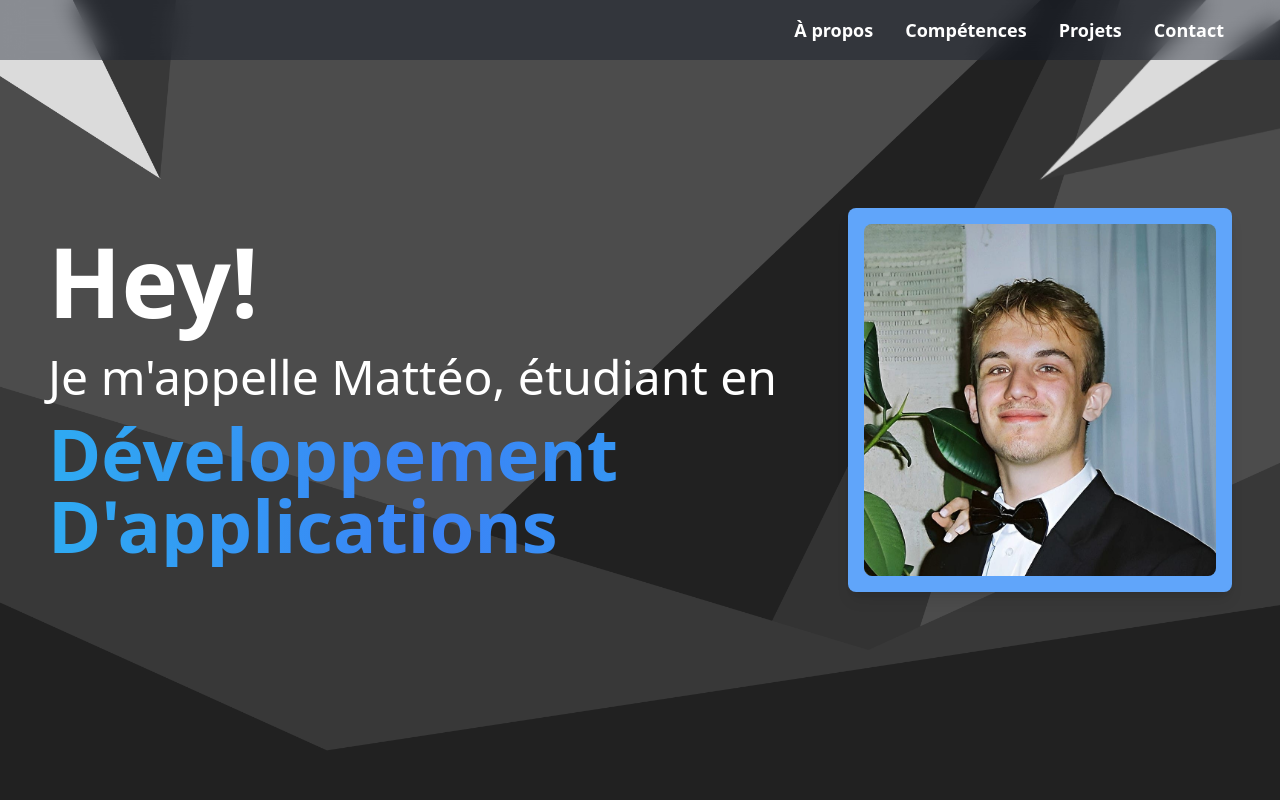
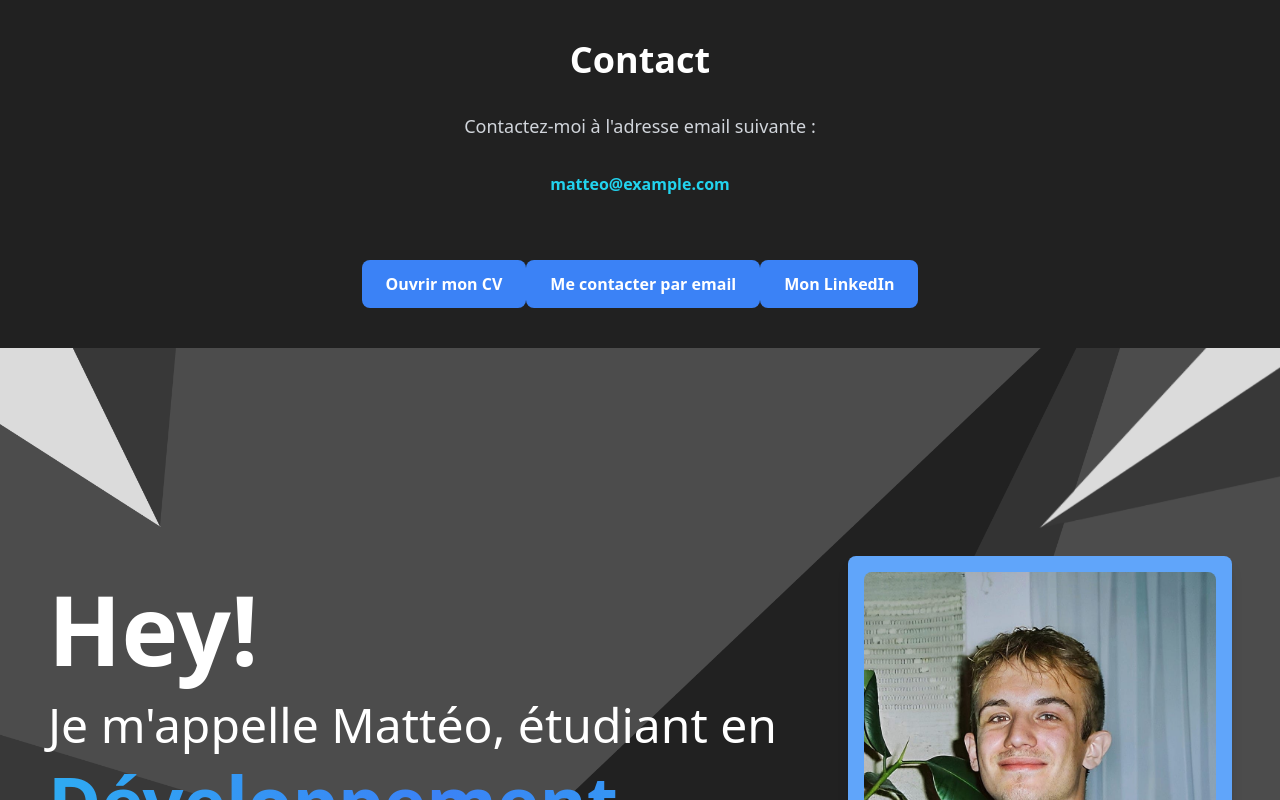
Before and after one commit to Eren225/Portfolio, a Vue app: page / in a window 1280 px wide. Shown: the top 800 px of the page. Built offline with nearby package versions, Linux system fonts and the light colour scheme.

Commit message:
rederect message

```diff
--- a/src/components/Navbar.vue
+++ b/src/components/Navbar.vue
@@ -1,91 +1,66 @@
 <template>
-  <nav class="navbar fixed top-0 left-0 bg-gray-900 bg-opacity-40 backdrop-blur-md z-50 p-4 w-full">
-    <!-- Menu hamburger pour les petits écrans -->
-    <div class="flex justify-between items-center md:hidden">
-      <h1 class="text-white font-bold text-xl">Menu</h1>
-      <button @click="isMenuOpen = !isMenuOpen" class="text-white">
-        <!-- Icône du menu hamburger -->
-        <img src="../components/icons/bars.png" alt="ouvrir menu"/>
-      </button>
+  <div class="text-center p-10">
+    <!-- Affichage "Site en construction" si sur mobile -->
+    <div v-if="isMobile">
+      <h1 class="text-4xl font-bold text-white mb-8">Site en construction</h1>
+      <p class="text-lg text-gray-300 mb-8">Vous allez être redirigé vers mon CV...</p>
     </div>
 
-    <!-- Liste des liens de navigation -->
-    <ul :class="{'block': isMenuOpen, 'hidden': !isMenuOpen}" class="md:flex justify-end space-x-8 pr-10 mt-4 md:mt-0 md:space-y-0 space-y-4 md:space-y-0 hidden">
-      <li><a href="#about" class="nav-link" @click.prevent="scrollToSection('about')">À propos</a></li>
-      <li><a href="#skills" class="nav-link" @click.prevent="scrollToSection('skills')">Compétences</a></li>
-      <li><a href="#projects" class="nav-link" @click.prevent="scrollToSection('projects')">Projets</a></li>
-      <li><a href="#contact" class="nav-link" @click.prevent="scrollToSection('contact')">Contact</a></li>
-    </ul>
-  </nav>
+    <!-- Affichage du contenu complet pour bureau (non mobile) -->
+    <div v-else>
+      <h1 class="text-4xl font-bold text-white mb-8">Contact</h1>
+      <p class="text-lg text-gray-300 mb-8">Contactez-moi à l'adresse email suivante :</p>
+      <a href="mailto:matteo@example.com" class="text-cyan-400 font-bold">matteo@example.com</a>
+
+      <!-- Boutons pour bureau -->
+      <div class="mt-10 space-y-6">
+        <!-- Bouton pour ouvrir le CV -->
+        <a href="/cv.pdf" target="_blank" class="bg-blue-500 hover:bg-blue-600 text-white font-bold py-3 px-6 rounded-lg transition-transform transform hover:scale-105 inline-block">
+          Ouvrir mon CV
+        </a>
+
+        <!-- Bouton pour envoyer un email -->
+        <a href="mailto:matteo@example.com" class="bg-blue-500 hover:bg-blue-600 text-white font-bold py-3 px-6 rounded-lg transition-transform transform hover:scale-105 inline-block">
+          Me contacter par email
+        </a>
+
+        <!-- Bouton pour LinkedIn -->
+        <a href="https://www.linkedin.com/in/yourprofile" target="_blank" class="bg-blue-500 hover:bg-blue-600 text-white font-bold py-3 px-6 rounded-lg transition-transform transform hover:scale-105 inline-block">
+          Mon LinkedIn
+        </a>
+      </div>
+    </div>
+  </div>
 </template>
 
 <script>
 export default {
-  name: 'Navbar',
+  name: 'Contact',
   data() {
     return {
-      isMenuOpen: false // Variable pour suivre l'état du menu hamburger
+      isMobile: false // Suivi si l'utilisateur est sur mobile
     };
   },
+  mounted() {
+    // Détecte si l'utilisateur est sur mobile
+    this.isMobile = this.detectMobile();
+
+    // Redirige vers le CV si l'utilisateur est sur mobile
+    if (this.isMobile) {
+      setTimeout(() => {
+        window.location.href = '/cv.pdf';
+      }, 3000); // Ajoute un délai de 3 secondes avant la redirection
+    }
+  },
   methods: {
-    scrollToSection(sectionId) {
-      const section = document.getElementById(sectionId);
-      if (section) {
-        const yOffset = -30; // Décalage de 10px pour laisser un espace
-        const y = section.getBoundingClientRect().top + window.scrollY + yOffset;
-
-        window.scrollTo({ top: y, behavior: 'smooth' });
-        this.isMenuOpen = false; // Ferme le menu après avoir cliqué sur un lien
-      }
+    // Fonction pour détecter si l'utilisateur est sur mobile
+    detectMobile() {
+      return /Android|webOS|iPhone|iPad|iPod|BlackBerry|IEMobile|Opera Mini/i.test(navigator.userAgent);
     }
   }
 }
 </script>
 
 <style scoped>
-/* Navbar occupe toute la largeur */
-.navbar {
-  width: 100%;
-  box-sizing: border-box;
-}
-
-.nav-link {
-  @apply text-white font-bold text-lg relative transition-colors duration-300 block md:inline-block; /* Block pour mobile, inline pour desktop */
-}
-
-.nav-link::after {
-  content: '';
-  position: absolute;
-  width: 100%;
-  height: 2px;
-  background-color: #00bfff; /* Couleur bleu vif */
-  left: 0;
-  bottom: -5px;
-  transform: scaleX(0);
-  transform-origin: right;
-  transition: transform 0.3s ease;
-}
-
-.nav-link:hover {
-  @apply text-cyan-400;
-}
-
-.nav-link:hover::after {
-  transform: scaleX(1);
-  transform-origin: left;
-}
-
-/* Scrollbar par défaut */
-html, body {
-  margin: 0;
-  padding: 0;
-  height: 100%;
-  overflow-x: hidden;
-  box-sizing: border-box;
-}
-
-/* Menu hamburger */
-button {
-  @apply focus:outline-none;
-}
+/* Style personnalisé */
 </style>
```
